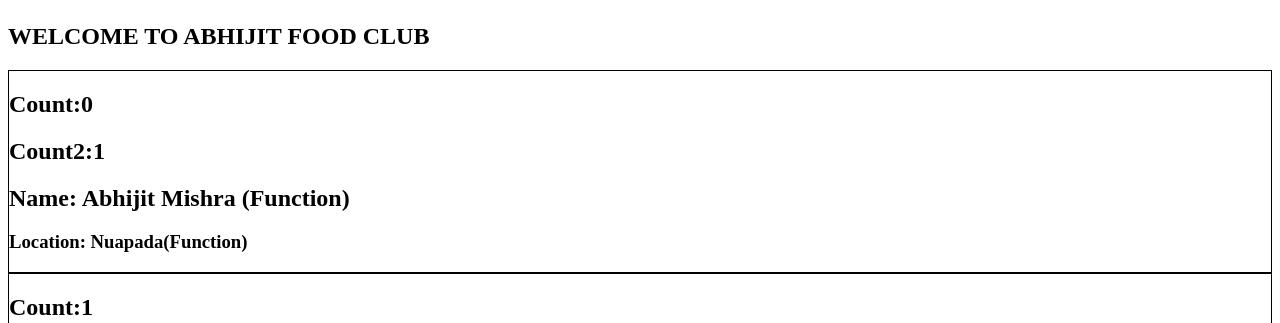
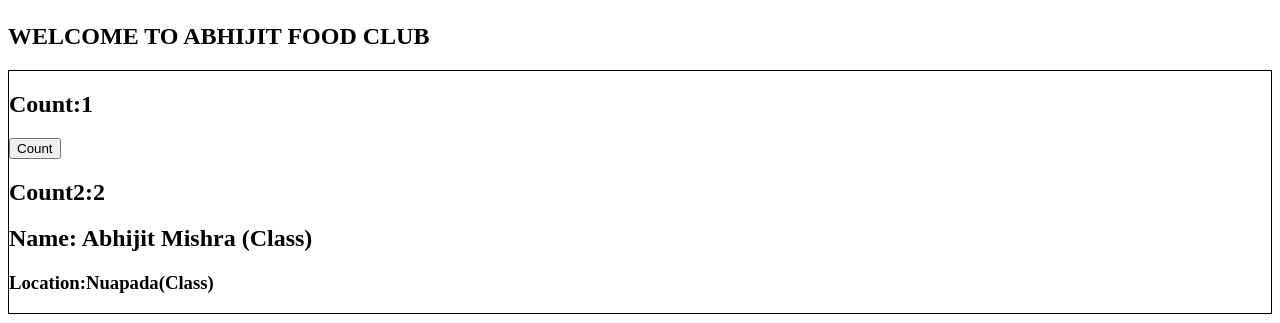
Before and after one commit to abhix75/Swiggy, a React (Vite) app: page /about in a window 1280 px wide. Shown: the part 221-544 px from the top of the page. Built offline with nearby package versions, Linux system fonts and the light colour scheme.

Commit message:
how to change state variable in class based component

```diff
--- a/src/components/About.js
+++ b/src/components/About.js
@@ -1,11 +1,9 @@
-import User from "./User";
 import UserClass from "./User-Class";
 const About = () => {
     return (
         <div>
             <h1>About Me</h1>
             <h2>WELCOME TO ABHIJIT FOOD CLUB</h2>
-            <User name={"Abhijit Mishra (Function)"} location={"Nuapada(Function)"}/>
             <UserClass name={"Abhijit Mishra (Class)"} location={"Nuapada(Class)"} />
         </div>
     )
--- a/src/components/User-Class.js
+++ b/src/components/User-Class.js
@@ -1,28 +1,35 @@
 import React from "react";
 
-class UserClass extends React.Component{
-
-    constructor(props){
-        super(props)
-        console.log(props)
+class UserClass extends React.Component {
+  constructor(props) {
+    super(props);
+    console.log(props);
 
     this.state = {
-            count : 1,
-            count2 : 2
+      count: 1,
+      count2: 2,
+    };
   }
-    }
-    render(){
-        const {name,location}=this.props
+  render() {
+    const { name, location } = this.props;
     return (
-            <div className='user-card'>
+      <div className="user-card">
         <h2>Count:{this.state.count}</h2>
+
+        <button
+          onClick={() => {
+            this.setState({ count: this.state.count + 1 });
+          }}
+        >
+          Count
+        </button>
         <h2>Count2:{this.state.count2}</h2>
 
         <h2>Name: {name}</h2>
         <h3>Location:{location}</h3>
       </div>
-          )
+    );
   }
 }
 
-export default UserClass
+export default UserClass;
--- a/src/components/User.js
+++ /dev/null
@@ -1,17 +0,0 @@
-import React from 'react'
-import { useState } from 'react'
-const User = (props) => {
-
-    const [count,setcount] = useState(0);
-    const [count2,setcount2] = useState(1);
-  return (
-    <div className='user-card'>
-       <h2>Count:{count}</h2>
-       <h2>Count2:{count2}</h2>
-       <h2>Name: {props.name}</h2>
-       <h3>Location: {props.location}</h3>
-    </div>
-  )
-}
-
-export default User
```
Lines whose indentation alone changed are shown as unchanged.
